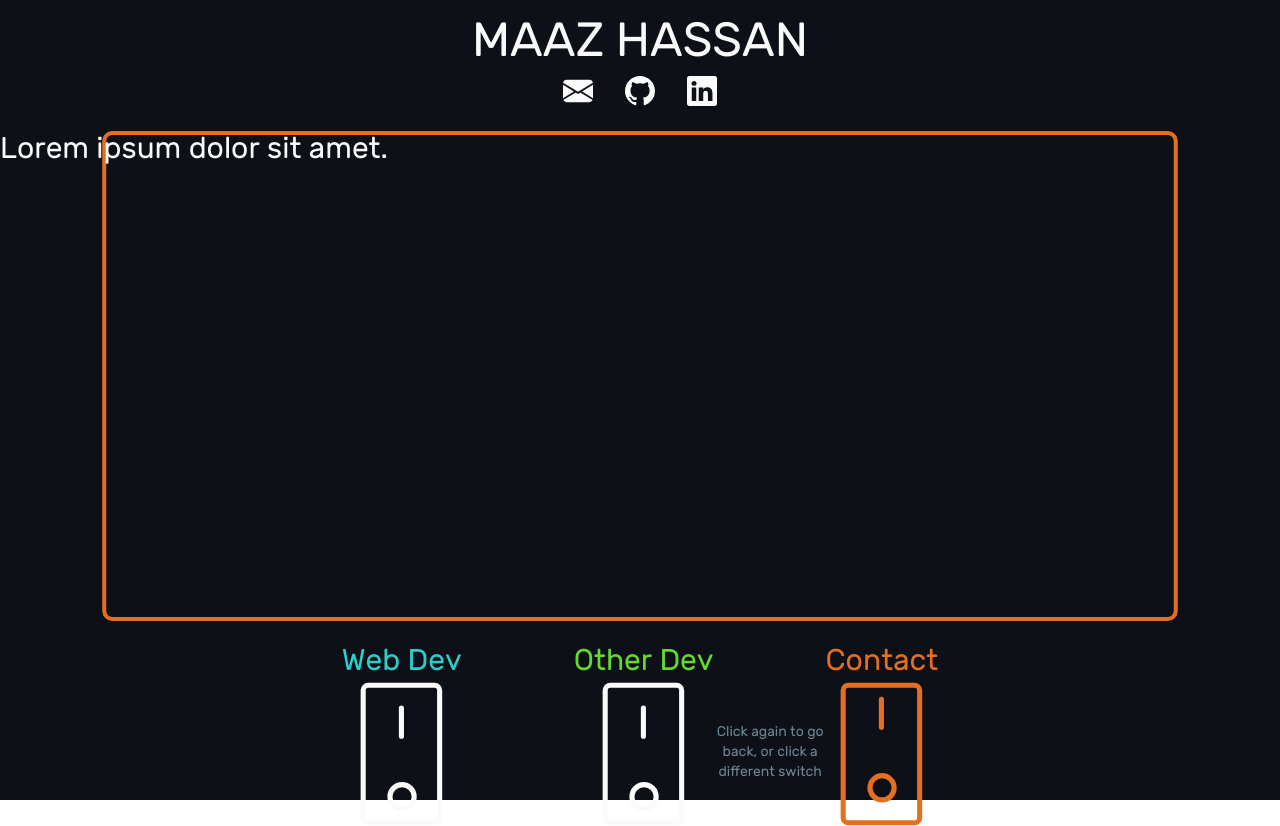
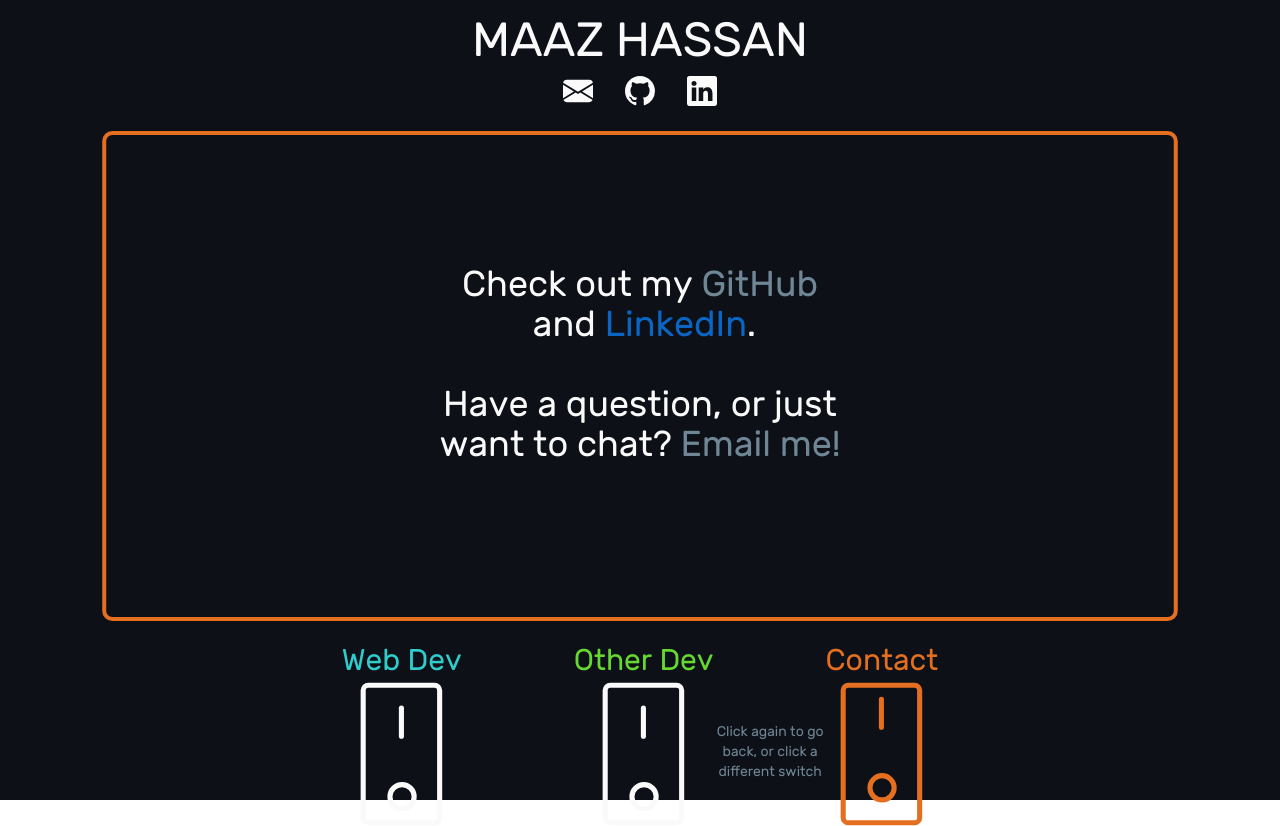
Before and after one commit to maazhassan/personal-site, a React (Create React App) app: page / in a window 1280 px wide. Both pictures are taken after a click on the icon 881 px from the left and 754 px from the top of the page. Built offline with nearby package versions, Linux system fonts and the light colour scheme.

Commit message:
Contact page

```diff
--- a/src/components/main/content/views/Contact.js
+++ b/src/components/main/content/views/Contact.js
@@ -1,24 +1,77 @@
 import { useEffect, useState } from "react";
 import { animated } from 'react-spring';
 import useAnimatedFade from "../../../../hooks/animatedFade";
+import useAnimatedUnderline from "../../../../hooks/animatedUnderline";
 
-const Contact = props => {
+const About = props => {
   const [mountToggle, setMountToggle] = useState(false);
+  const [hover, setHover] = useState(null);
 
   useEffect(() => {
     setMountToggle(true);
   }, [])
 
   const divAnimProps = useAnimatedFade(props.toggle && mountToggle);
+  const gitULAnimProps = useAnimatedUnderline(hover === 0);
+  const liULAnimProps = useAnimatedUnderline(hover === 1);
+  const emailULAnimProps = useAnimatedUnderline(hover === 2);
 
   return (
     <animated.div
       {...divAnimProps}
-      className="absolute w-full h-full top-0"
+      className="absolute w-full h-full top-0 text-center flex flex-col justify-center items-center px-10 pb-6"
     >
-      <p className="text-neutral-50 text-3xl">Lorem ipsum dolor sit amet.</p>
+      <p className="text-2xl md:text-4xl 3xl:text-5xl text-neutral-50 w-full md:w-[80%] lg:w-1/2 xl:w-[40%] 2xl:w-1/3">
+        Check out my&nbsp;
+        <a
+          href="https://github.com/maazhassan"
+          className="text-blue-gray hover:cursor-pointer relative"
+          target="_blank"
+          rel="noreferrer"
+          onMouseOver={() => {if (window.innerWidth > 768) setHover(0)}}
+          onMouseOut={() => setHover(null)}
+        >
+          GitHub
+          <animated.span
+            {...gitULAnimProps}
+            className={`bg-current absolute h-[2px] w-full my-0 bottom-0 left-0`}>
+          </animated.span>
+        </a>
+        &nbsp;and&nbsp;
+        <a
+          href="https://www.linkedin.com/in/maaz-hassan/"
+          className="text-[#0a66c2] hover:cursor-pointer relative"
+          target="_blank"
+          rel="noreferrer"
+          onMouseOver={() => {if (window.innerWidth > 768) setHover(1)}}
+          onMouseOut={() => setHover(null)}
+        >
+          LinkedIn
+          <animated.span
+            {...liULAnimProps}
+            className={`bg-current absolute h-[2px] w-full my-0 bottom-0 left-0`}>
+          </animated.span>
+        </a>.
+        <br/><br/>
+
+        Have a question, or just want to chat?&nbsp;
+        <a
+          href="mailto:contact@maazhassan.net"
+          className="text-blue-gray hover:cursor-pointer relative"
+          target="_blank"
+          rel="noreferrer"
+          onMouseOver={() => {if (window.innerWidth > 768) setHover(2)}}
+          onMouseOut={() => setHover(null)}
+        >
+          Email me!
+          <animated.span
+            {...emailULAnimProps}
+            className={`bg-current absolute h-[2px] w-full my-0 bottom-0 left-0`}>
+          </animated.span>
+        </a>
+      </p>
     </animated.div>
   );
 }
 
-export default Contact;
+export default About;
```
